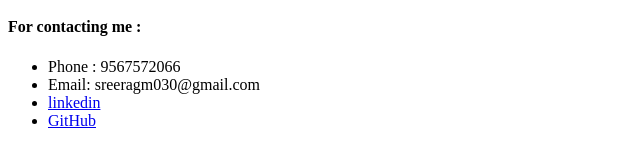
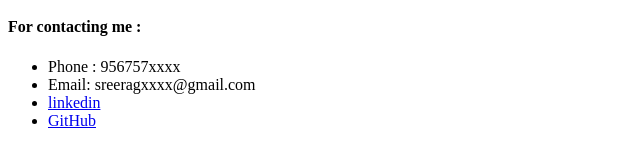
Before and after one commit to sreeragm333/webdevelopment, a plain HTML site: page SreeragPortfolio.html in a window 1280 px wide. Shown: the part 648-797 px from the top of the page, 0-640 px from the left. Drawn offline with Linux system fonts and the light colour scheme.

Commit message:
Update SreeragPortfolio.html

```diff
--- a/SreeragPortfolio.html
+++ b/SreeragPortfolio.html
@@ -25,7 +25,7 @@
                 editing </li><li>Making memes</li><li>Experimenting with blender
                 software</li></ul>
         <h4>For contacting me : </h4>
-        <ul><li>Phone : 9567572066</li><li>Email: sreeragm030@gmail.com</li><li><a
+        <ul><li>Phone : 956757xxxx</li><li>Email: sreeragxxxx@gmail.com</li><li><a
                     href="https://www.linkedin.com/in/sreerag-m-a17050225/">linkedin</a></li><li><a href="https://github.com/sreeragm333">GitHub</a></li></ul>
     </body>
 </html>
```
